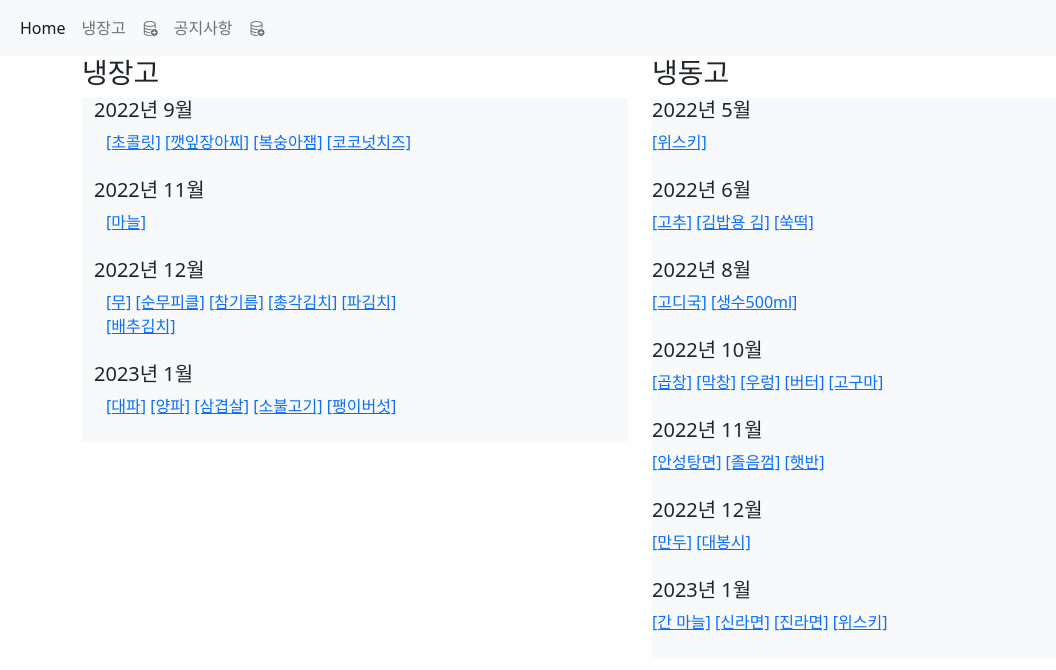
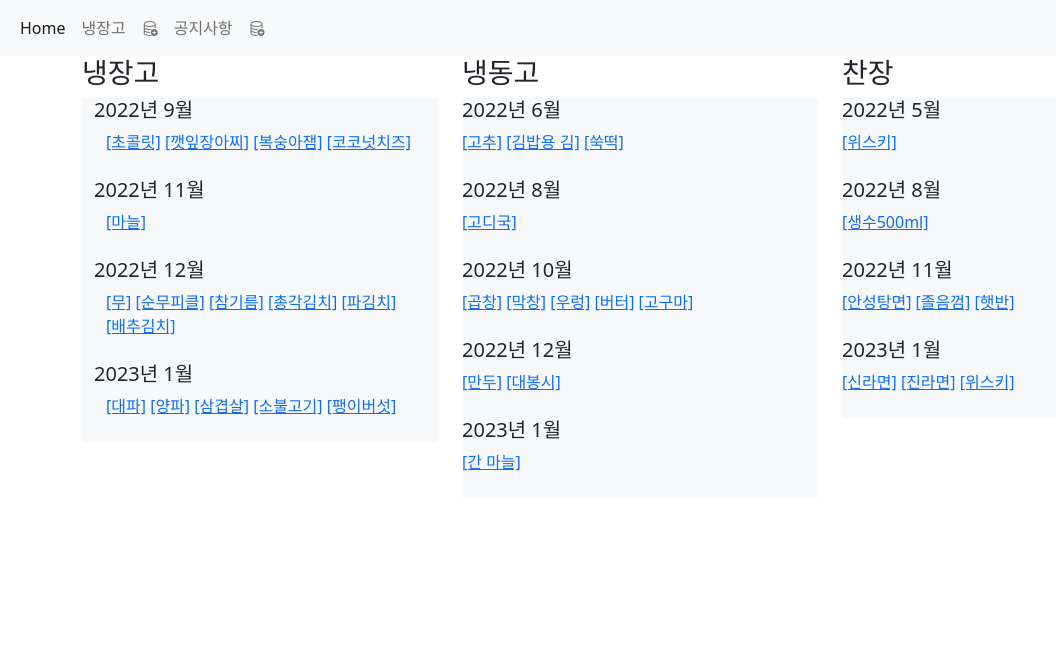
Before and after one commit to ffffa1233/warehouse, a Django app: page /frige/ in a window 1280 px wide. Shown: the top 670 px of the page, without its empty margins (0-1056 px from the left). Run offline with Django 4.2, Linux system fonts and the light colour scheme; data comes from the database, SQL or seed files in the repository; both versions use the stored data as it was after the commit.

Commit message:
db update, 찬장 column 추가

```diff
--- a/frige/views.py
+++ b/frige/views.py
@@ -15,6 +15,7 @@ def index(request):
     myFrigeItemAll = FrigeItem.objects.all().order_by('date_add_frige').values()
     myFrigeItemForHtml = {}
     myFrigeItemForHtml_Ice = {}
+    myFrigeItemForHtml_Cupboard = {}
     dt_now = datetime.datetime.now()
     for frigeItem in myFrigeItemAll:
         frigeItemDateType = time.strptime(frigeItem['date_add_frige'], '%Y-%m-%d')
@@ -23,10 +24,14 @@ def index(request):
             if frigeItemKey not in myFrigeItemForHtml:
                 myFrigeItemForHtml[frigeItemKey] = []
             myFrigeItemForHtml[frigeItemKey].append(frigeItem)
-        else:
+        elif frigeItem['freezing'] == '냉동':
             if frigeItemKey not in myFrigeItemForHtml_Ice:
                 myFrigeItemForHtml_Ice[frigeItemKey] = []
             myFrigeItemForHtml_Ice[frigeItemKey].append(frigeItem)
+        elif frigeItem['freezing'] == '찬장':
+            if frigeItemKey not in myFrigeItemForHtml_Cupboard:
+                myFrigeItemForHtml_Cupboard[frigeItemKey] = []
+            myFrigeItemForHtml_Cupboard[frigeItemKey].append(frigeItem)
 
         #print(dateStr['item'] + ":", end='')
         #print(time.strptime(dateStr['date_add_frige'], '%Y-%m-%d').tm_mon)
@@ -43,6 +48,7 @@ def index(request):
     context = {
         'myFrigeItem': myFrigeItemForHtml.items(),
         'myFrigeItem_Ice': myFrigeItemForHtml_Ice.items(),
+        'myFrigeItem_Cupboard': myFrigeItemForHtml_Cupboard.items(),
     #    'myFrigeItem_year_month' : myFrigeItem_year_month,
         #'myFrigeItem_Idx': 1,
     }
--- a/templates/frige/add.html
+++ b/templates/frige/add.html
@@ -22,6 +22,7 @@
                 <select class="form-select" name="freezing">
                     <option value="냉장">냉장</option>
                     <option value="냉동">냉동</option>
+                    <option value="찬장">찬장</option>
                 </select>
             </div>
             <div class="mb-3">
--- a/templates/frige/frige.html
+++ b/templates/frige/frige.html
@@ -44,6 +44,23 @@
                 </div>
             {% endfor %}
         </div>
+        <div class="col">
+            <h3>찬장</h3>
+            {% for x,y in myFrigeItem_Cupboard %}
+                <div class="containter" style="background-color:#f8f9fa">
+                    <h5>{{ x }}</h5>
+                        <div class="containter">
+                            {% for z in y %}
+                                <a href="update/{{z.id}}/">[{{ z.item }}]</a>
+                                {% if forloop.counter == 5 %}
+                                    <br>
+                                {% endif %}
+                            {% endfor %}
+                        </div>
+                    <br>
+                </div>
+            {% endfor %}
+        </div>
     </div>
 </div>
 {% endblock content %}
```
Also changed, not shown: templates/frige/update.html (+7 -1 lines), db.sqlite3.
